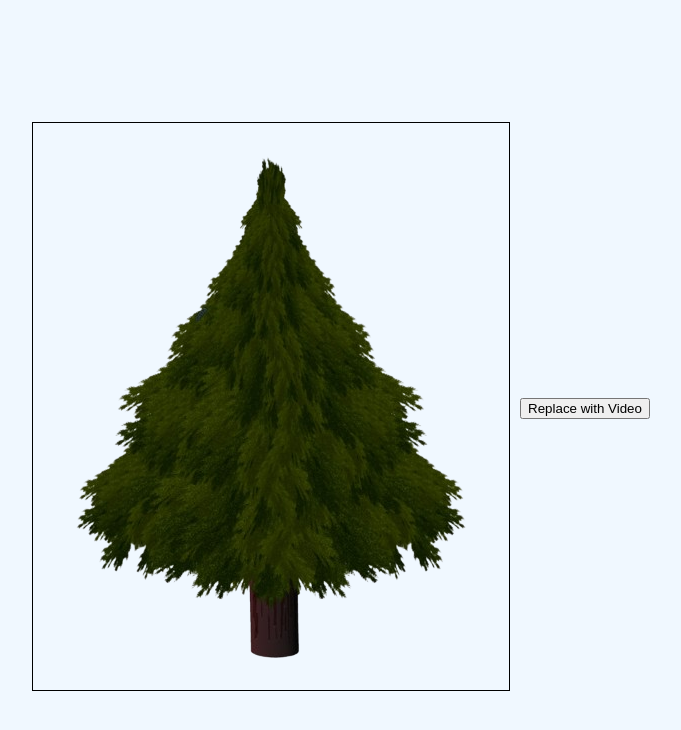
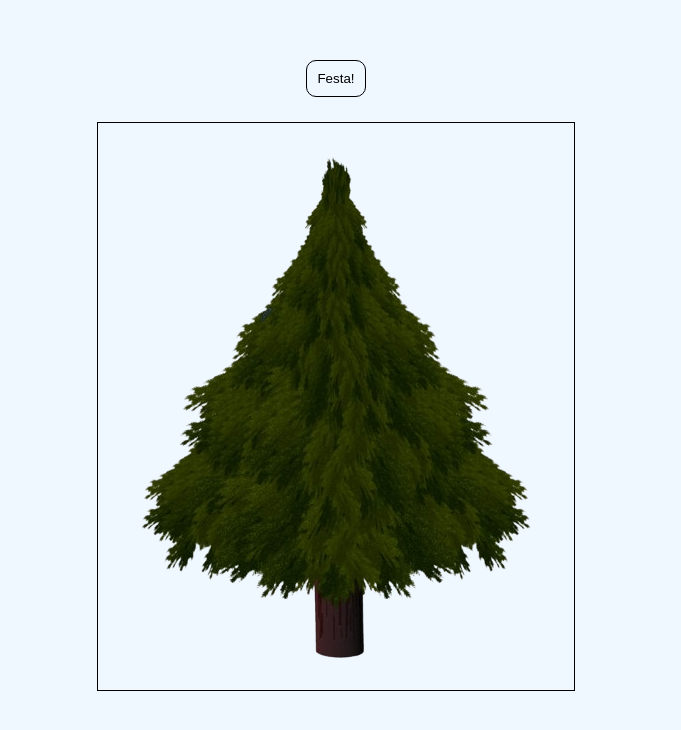
Before and after one commit to notSaqlain/ChristmasTree, a website: page public_html/index.html in a window 1280 px wide. Shown: the whole page, without its empty margins (304-985 px from the left). Drawn offline with Linux system fonts and the light colour scheme.

Commit message:
refactor: Update replace button text and style for improved UI

```diff
--- a/public_html/index.html
+++ b/public_html/index.html
@@ -14,7 +14,7 @@ Click nbfs://nbhost/SystemFileSystem/Templates/ClientSide/html.html to edit this
         <div id="dekoContainer">
             <img src="img/albero2.png" alt="albero" id="albero" draggable="false">
         </div>
-        <button id="replaceButton">Replace with Video</button>
+        <button id="replaceButton">Festa!</button>
         <script src="script.js"></script>
     </body>
 </html>
--- a/public_html/styles.css
+++ b/public_html/styles.css
@@ -21,6 +21,17 @@ body {
   border-radius: 50%;
 }
 
+button {
+  position: absolute;
+  top: 50px;
+  right: 50;
+  margin: 10px;
+  padding: 10px;
+  border-radius: 10px;
+  background-color: #f0f8ff;
+  border: 1px solid black;
+}
+
 #dekoContainer {
   position: relative;
 }
```
